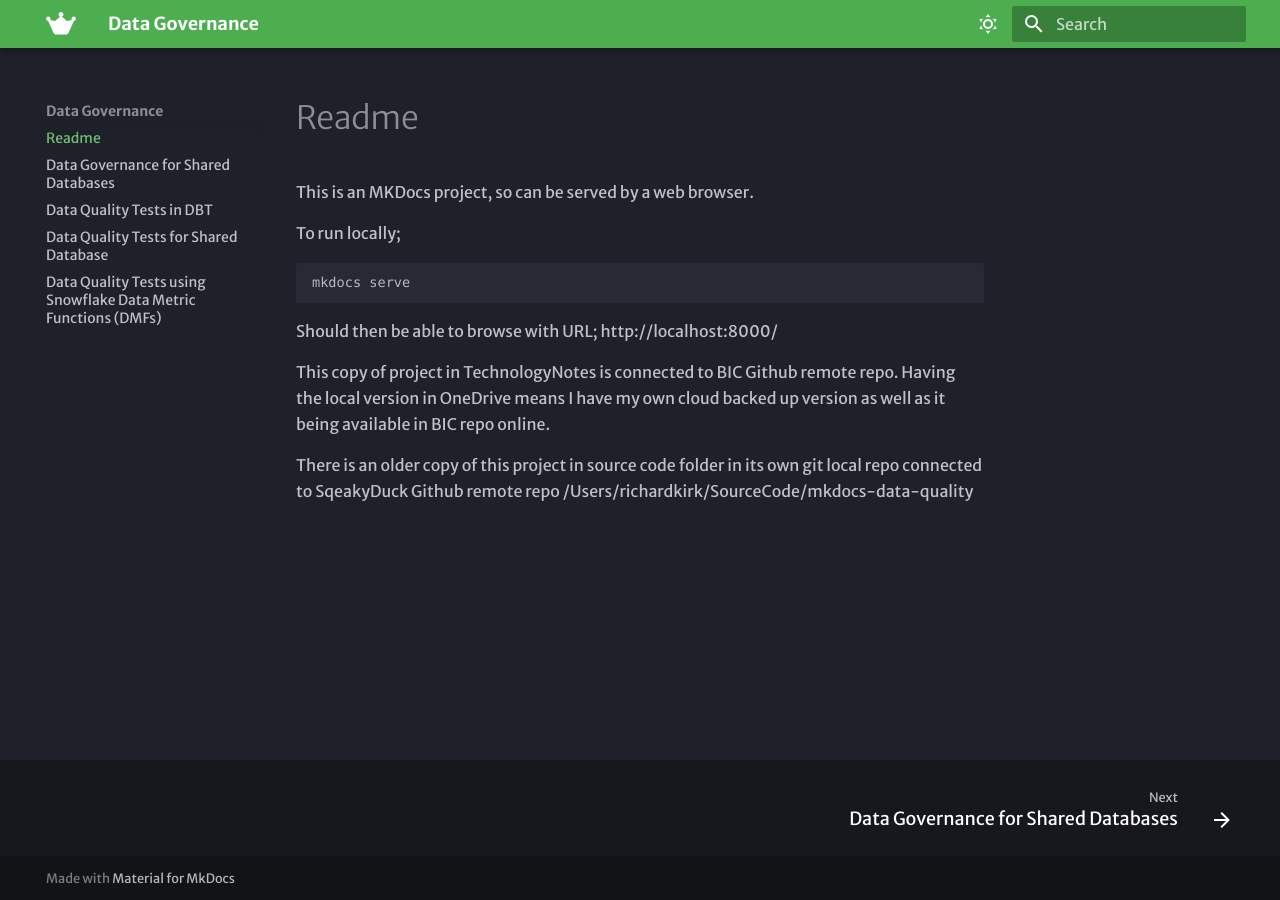
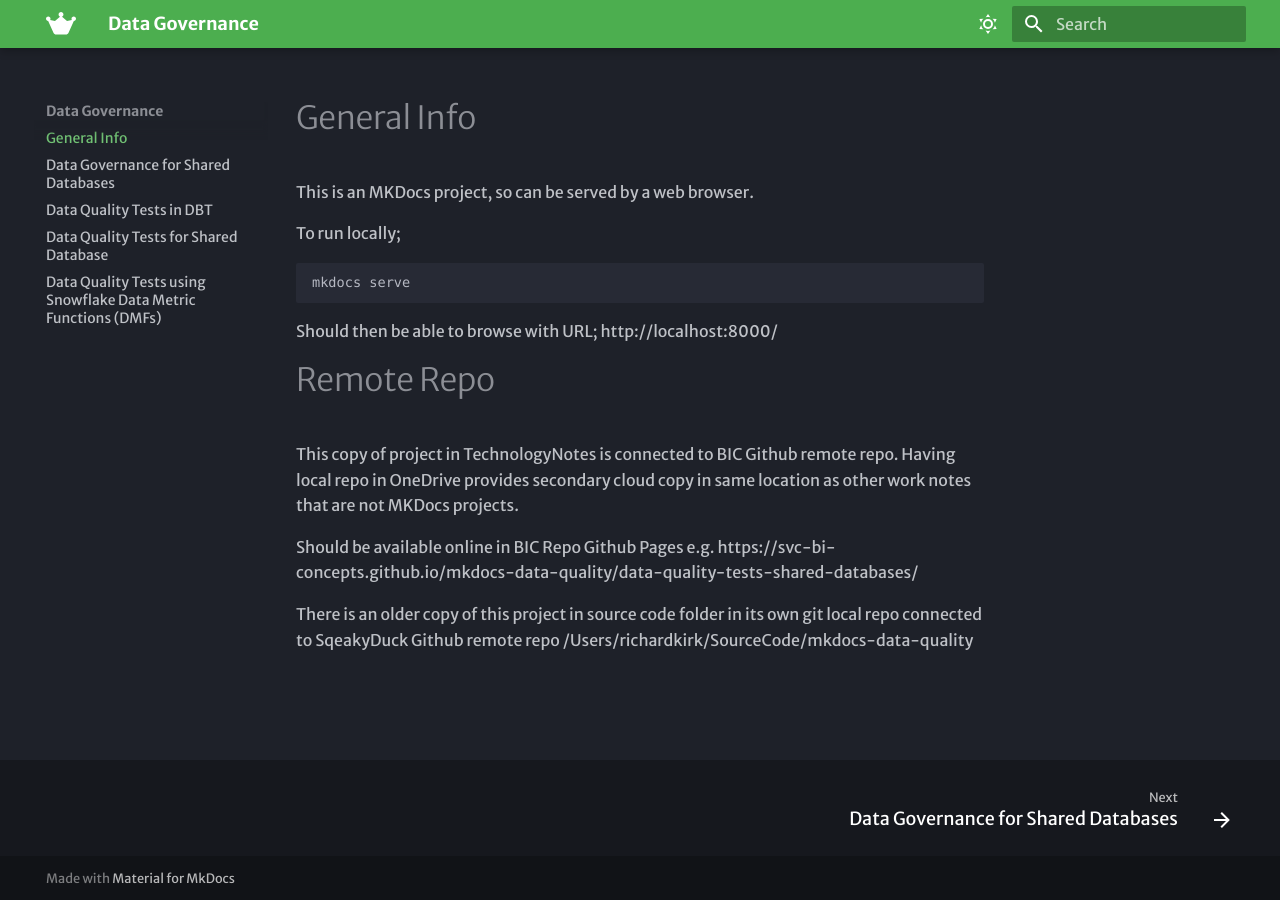
Before and after one commit to svc-bi-concepts/mkdocs-data-quality, an MkDocs documentation site: the page built from docs/Readme.md, in a window 1280 px wide. Built offline with MkDocs 1.6.1 and Material for MkDocs 9.7.7, drawn with Linux system fonts in a browser that asks for light colours; some web fonts are replaced.

Commit message:
update docs

```diff
--- a/docs/Readme.md
+++ b/docs/Readme.md
@@ -1,3 +1,5 @@
+# General Info
+
 This is an MKDocs project, so can be served by a web browser.
 
 To run locally;
@@ -9,7 +11,12 @@ mkdocs serve
 Should then be able to browse with URL;
 http://localhost:8000/
 
-This copy of project in TechnologyNotes is connected to BIC Github remote repo. Having the local version in OneDrive means I have my own cloud backed up version as well as it being available in BIC repo online.
+# Remote Repo
+
+This copy of project in TechnologyNotes is connected to BIC Github remote repo. Having local repo in OneDrive provides secondary cloud copy in same location as other work notes that are not MKDocs projects.
+
+Should be available online in BIC Repo Github Pages e.g.
+https://svc-bi-concepts.github.io/mkdocs-data-quality/data-quality-tests-shared-databases/
 
 There is an older copy of this project in source code folder in its own git local repo connected to SqeakyDuck Github remote repo
 /Users/richardkirk/SourceCode/mkdocs-data-quality
```
